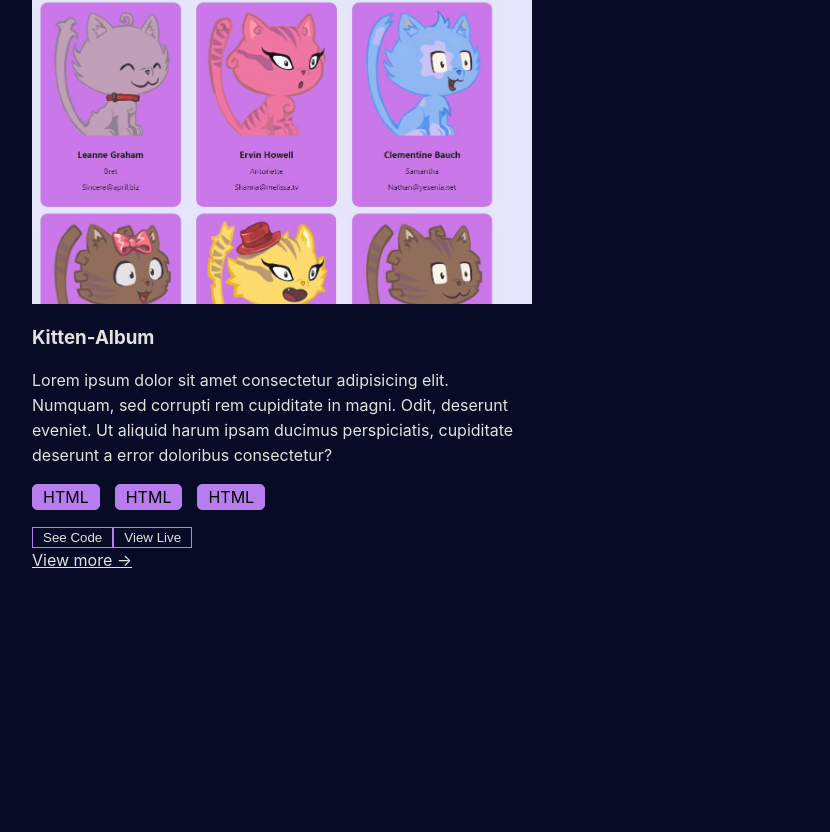
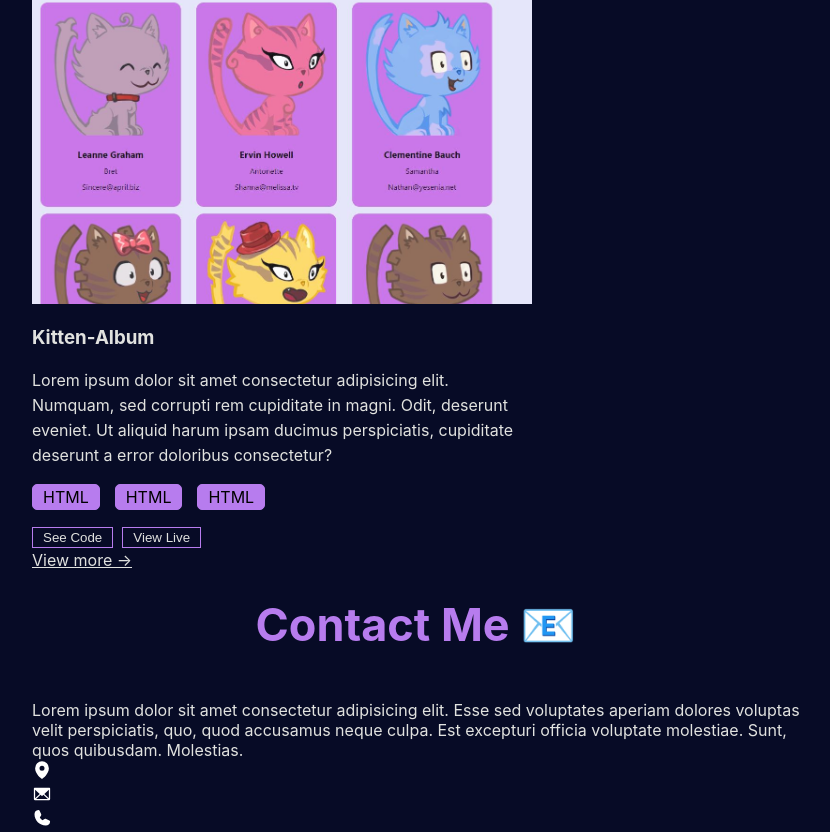
Before and after one commit to Gabbie99/Personal-portfolio, a React (Create React App) app: page / in a window 1280 px wide. Shown: the part 4138-4970 px from the top of the page, without its empty margins (224-1054 px from the left). Before the commit the page ends 4711 px from the top, so only its background shows below. Built offline with nearby package versions, Linux system fonts and the light colour scheme.

Commit message:
chore: on the portfolio

```diff
--- a/src/App.js
+++ b/src/App.js
@@ -1,9 +1,8 @@
 import './App.css';
 import AboutMe from './components/aboutMe/AboutMe';
-// import Home from './components/home/Home';
+import Contact from './components/contact/Contact';
 import LandingPage from './components/landingPage/LandingPage';
 import Projects from './components/projects/Projects';
-// import NavBar from './components/navBar/NavBar';
 import Technical from './components/technical/Technical';
 
 function App() {
@@ -13,6 +12,7 @@ function App() {
       <AboutMe/>
       <Technical/>
       <Projects/>
+      <Contact/>
     </div>
   );
 }
--- a/src/components/contact/Contact.css
+++ b/src/components/contact/Contact.css
@@ -0,0 +1,14 @@
+.contact {
+    width: 60%;
+    margin: auto;
+}
+.contact1 h1{
+    color: rgb(183, 124, 238);
+    font-size: 45px;
+    text-align: center;
+    margin-bottom: 3rem;
+    margin-top: 1.5rem;
+}
+.contact-text p{
+    color: #e1e2df;
+}
--- a/src/components/contact/Contact.jsx
+++ b/src/components/contact/Contact.jsx
@@ -1,17 +1,32 @@
 import React from 'react'
 import './Contact.css'
+import { MapPin, Envelope, Phone} from 'phosphor-react'
 
 function Contact() {
   return (
     <div className='contact'>
         <div className="contact1">
+          <h1>Contact Me &#128231;</h1>
             <div className="contact2">
                 <div className="contact-text">
-                    Lorem ipsum dolor sit amet consectetur adipisicing elit. Esse sed voluptates aperiam dolores voluptas velit perspiciatis, quo, quod accusamus neque culpa. Est excepturi officia voluptate molestiae. Sunt, quos quibusdam. Molestias.
-
+                    <p>Lorem ipsum dolor sit amet consectetur adipisicing elit. Esse sed voluptates aperiam dolores voluptas velit perspiciatis, quo, quod accusamus neque culpa. Est excepturi officia voluptate molestiae. Sunt, quos quibusdam. Molestias.</p>
+                    <div>
+                    <MapPin size={20} color="#ffffff" weight="fill" />
+                    <span></span>
+                    </div>
+                    <div>
+                    <Envelope size={20} color="#ffffff" weight="fill" />
+                    <span></span>
+                    </div>
+                    <div>
+                    <Phone size={20} color="#ffffff" weight="fill" />
+                    <span></span>
+                    </div>
                 </div>
                 <div className="contact-inp">
+                  <form action="">
 
+                  </form>
                 </div>
             </div>
         </div>
--- a/src/components/projects/Projects.jsx
+++ b/src/components/projects/Projects.jsx
@@ -47,7 +47,7 @@ function Projects() {
                         <span>HTML</span>
                     </div>
                     <div className='pro-but'>
-                        <button>See Code</button>
+                        <button>See Code</button>&nbsp;&nbsp;
                         <button>View Live</button>
                     </div>
                 </div>
@@ -61,7 +61,7 @@ function Projects() {
                         <span>HTML</span>
                     </div>
                     <div className='pro-but'>
-                        <button>See Code</button>
+                        <button>See Code</button>&nbsp;&nbsp;
                         <button>View Live</button>
                     </div>
                 </div>
```
